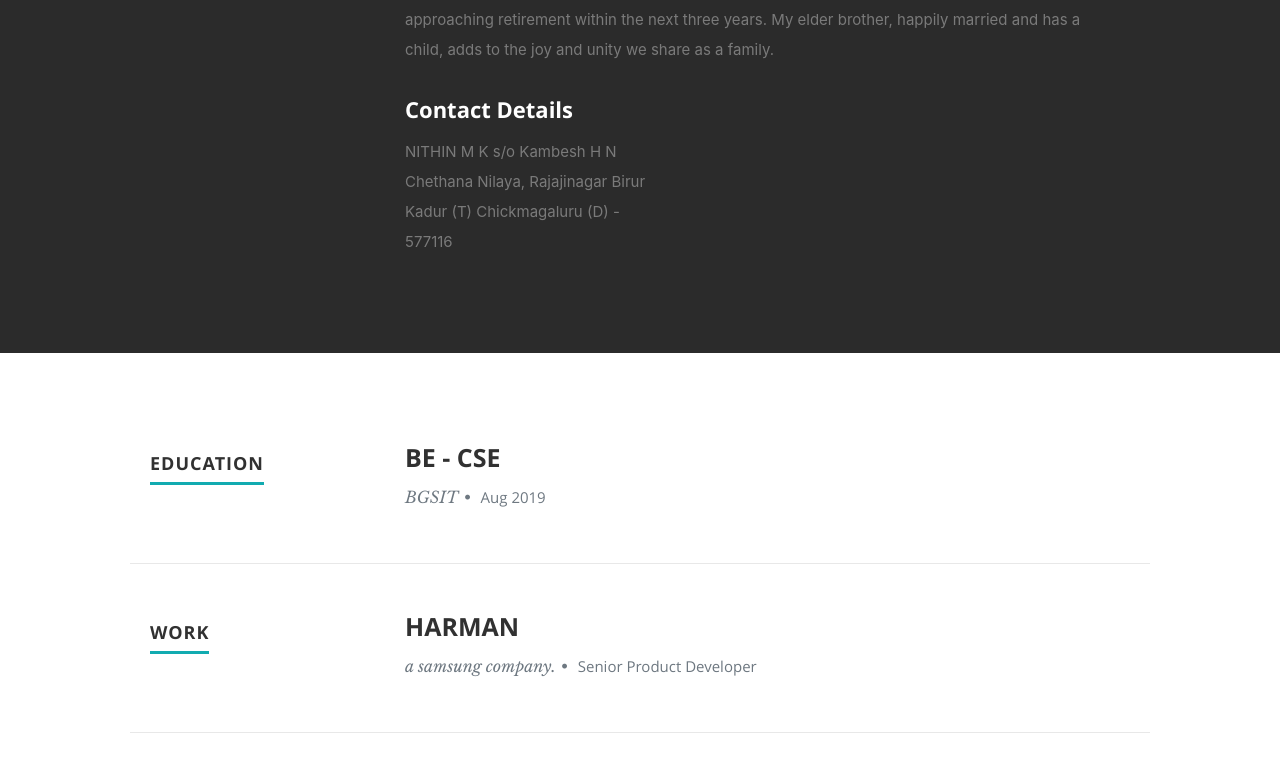
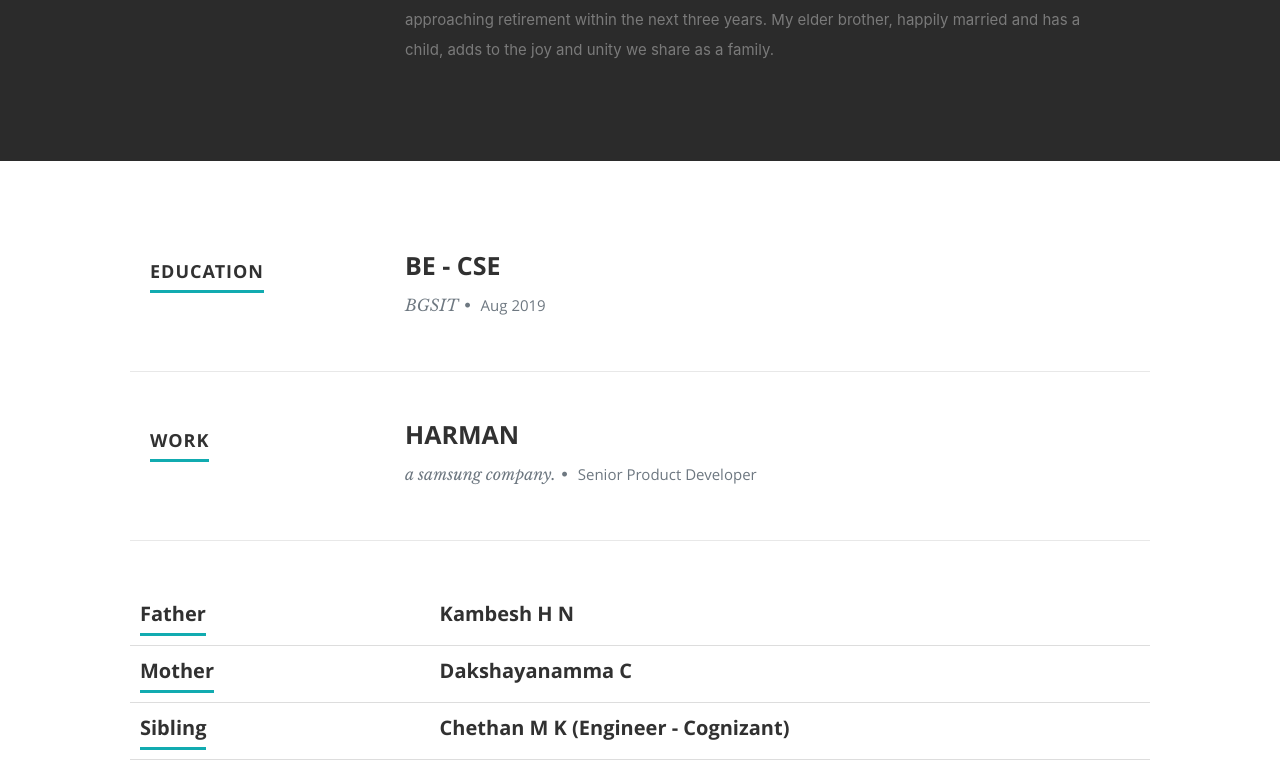
Before and after one commit to nithinmk26/bio, a React (Create React App) app: page / in a window 1280 px wide. Shown: the part 1113-1880 px from the top of the page. Built offline with nearby package versions, Linux system fonts and the light colour scheme.

Commit message:
updated contactdetails sectin

```diff
--- a/src/components/About.js
+++ b/src/components/About.js
@@ -15,28 +15,11 @@ export default class About extends Component {
             <div className="nine columns main-col">
 
                <h2>About Me</h2>
-               <p>
-               {
-                 resumeData.aboutme
-               }
-               </p>
-
-               <div className="row">
-
-                  <div className="columns contact-details">
-
-                  <h2>Contact Details</h2>
-                  <p className="address">
-       						<span>{resumeData.name} s/o {resumeData.fatherName}</span>
-                     <br></br>
-       						   <span>
-                     {resumeData.address}
-                    </span>
-                    <br></br>
-                    <span>{resumeData.website}</span>
-       					   </p>
-                  </div>
-               </div>
+                <p>
+                {
+                  resumeData.aboutme
+                }
+                </p>
             </div>
          </div>
       </section>
--- a/src/components/ContactUs.js
+++ b/src/components/ContactUs.js
@@ -1,4 +1,4 @@
-import React, { Component } from 'react';
+import React, { Component } from "react";
 export default class ContactUs extends Component {
   render() {
     let resumeData = this.props.resumeData;
@@ -14,7 +14,17 @@ export default class ContactUs extends Component {
         <div className="row">
           <aside className="eigth columns footer-widgets">
             <div className="widget">
-                <h4>Nithin : 9986024343,  9113683980</h4>
+              <h4>
+                <p className="address">
+                  <span>
+                    {resumeData.name} s/o {resumeData.fatherName}
+                  </span>
+                  <br />
+                  <span>{resumeData.address}</span>
+                  <br />
+                </p>
+              </h4>
+              <h4>Nithin : 9986024343, 9113683980</h4>
               <h4> Mother : 7892041457</h4>
             </div>
           </aside>
```
Lines whose indentation alone changed are shown as unchanged.
